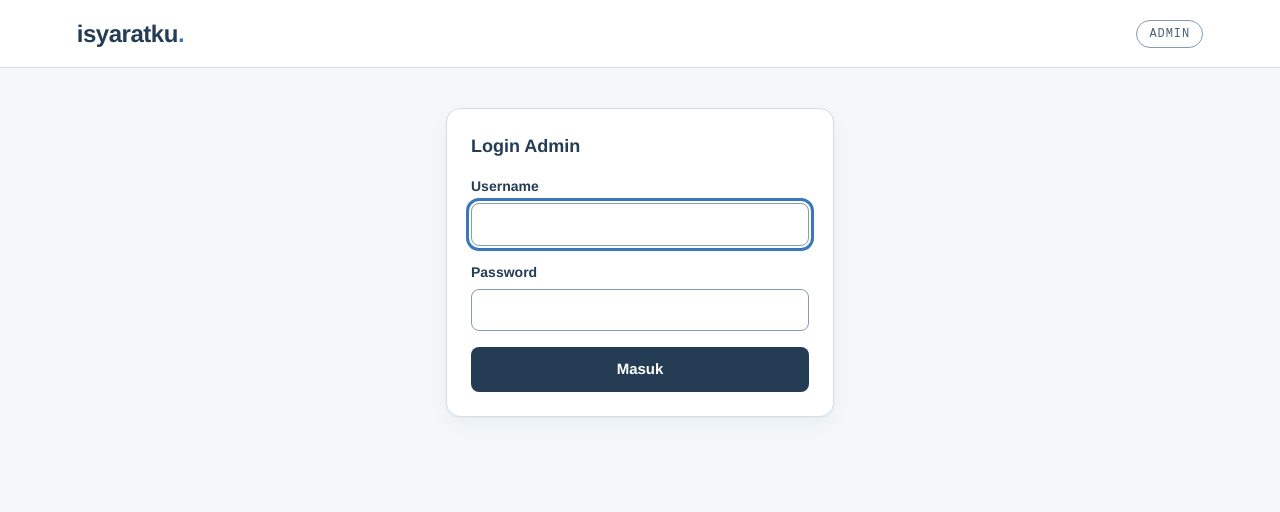
After one commit to victoriapalilingan/isyaratku-cicd, a PHP site: page /admin/login.php in a window 1280 px wide. The commit adds this page. Shown: the top 512 px of the page. Run offline with PHP 8.4, Linux system fonts and the light colour scheme.

Commit message:
feat: login admin dengan sesi PHP, idle timeout, logout, dan log (OWASP A6 A8 A9 G1)

```diff
--- a/frontend/admin/admin.css
+++ b/frontend/admin/admin.css
@@ -511,3 +511,28 @@ tr.is-invalid .col-letter {
         width: 70px;
     }
 }
+
+
+/* =========================================
+   LOGIN & LOGOUT
+   ========================================= */
+
+.admin-account {
+    display: flex;
+    align-items: center;
+    gap: 12px;
+}
+
+.admin-account form {
+    margin: 0;
+}
+
+.login-main {
+    max-width: 420px;
+}
+
+.login-form {
+    display: grid;
+    gap: 16px;
+    margin-top: 16px;
+}
--- a/frontend/admin/api/percobaan.php
+++ b/frontend/admin/api/percobaan.php
@@ -13,7 +13,7 @@
    (waktu berbeda) menggantikan data lama; unggah ulang
    data yang sama tidak menghapus tanda valid/catatan admin.
 
-   Terkunci Basic Auth bersama folder admin/. Body wajib
+   Wajib login admin (sesi PHP, lihat login.php). Body wajib
    application/json sehingga form dari situs lain tidak
    bisa mengirim data (perlu preflight CORS).
    ========================================= */
@@ -21,6 +21,8 @@
 declare(strict_types=1);
 
 require __DIR__ . '/../lib.php';
+
+require_login(true);
 
 header('Content-Type: application/json; charset=utf-8');
 header('Cache-Control: no-store');
--- a/frontend/admin/lib.php
+++ b/frontend/admin/lib.php
@@ -68,3 +68,119 @@ function db(): PDO
 
     return $pdo;
 }
+
+
+/* =====================================
+   LOGIN ADMIN (sesi PHP, menggantikan Basic Auth)
+   A6 : ID sesi diganti setelah login
+   A8 : logout otomatis setelah 15 menit tidak aktif
+   A9 : sesi dihancurkan saat logout
+   G1 : login, logout, dan login gagal dicatat
+   Password tetap dicek ke .htpasswd (bcrypt).
+   ===================================== */
+
+const HTPASSWD_FILE = '/etc/isyaratku/.htpasswd';
+const AUTH_LOG_FILE = '/var/log/isyaratku/admin-auth.log';
+const IDLE_TIMEOUT  = 15 * 60; // detik
+
+function start_session(): void
+{
+    if (session_status() === PHP_SESSION_NONE) {
+        session_start();
+    }
+}
+
+/**
+ * Catat kejadian login/logout ke log di luar webroot.
+ * Username dibersihkan agar tidak bisa menyisipkan baris palsu ke log.
+ */
+function auth_log(string $event, string $user): void
+{
+    $user = preg_replace('/[^A-Za-z0-9_.-]/', '?', mb_substr($user, 0, 50));
+    $line = sprintf(
+        "%s %s user=%s ip=%s\n",
+        date('c'),
+        $event,
+        $user === '' ? '-' : $user,
+        $_SERVER['REMOTE_ADDR'] ?? '-'
+    );
+
+    if (@file_put_contents(AUTH_LOG_FILE, $line, FILE_APPEND | LOCK_EX) === false) {
+        error_log('[isyaratku-auth] ' . trim($line));
+    }
+}
+
+/** Cocokkan username dan password dengan .htpasswd (hanya hash bcrypt yang diterima). */
+function check_credentials(string $user, string $password): bool
+{
+    $lines = @file(HTPASSWD_FILE, FILE_IGNORE_NEW_LINES | FILE_SKIP_EMPTY_LINES) ?: [];
+    $hash = null;
+
+    foreach ($lines as $line) {
+        [$name, $stored] = array_pad(explode(':', $line, 2), 2, '');
+        if ($user !== '' && hash_equals($name, $user)) {
+            $hash = $stored;
+            break;
+        }
+    }
+
+    // Username tidak ada: tetap jalankan bcrypt agar waktu respons sama.
+    $hash ??= '$2y$12$' . str_repeat('a', 53);
+
+    return password_verify($password, $hash) && str_starts_with($hash, '$2y$');
+}
+
+/** Hapus isi sesi, cookie sesi, dan file sesi di server. */
+function destroy_session(): void
+{
+    $_SESSION = [];
+
+    if (ini_get('session.use_cookies')) {
+        $p = session_get_cookie_params();
+        setcookie(session_name(), '', [
+            'expires'  => time() - 42000,
+            'path'     => $p['path'],
+            'domain'   => $p['domain'],
+            'secure'   => $p['secure'],
+            'httponly' => $p['httponly'],
+            'samesite' => $p['samesite'] ?: 'Lax',
+        ]);
+    }
+
+    session_destroy();
+}
+
+/**
+ * Wajib login. Dipanggil di awal setiap halaman/API admin.
+ * $api = true: balas JSON 401, bukan redirect ke halaman login.
+ */
+function require_login(bool $api = false): void
+{
+    start_session();
+
+    $user = (string) ($_SESSION['admin_user'] ?? '');
+    $reason = '';
+
+    if ($user === '') {
+        $reason = 'login';
+    } elseif (time() - (int) ($_SESSION['last_activity'] ?? 0) > IDLE_TIMEOUT) {
+        auth_log('LOGOUT_IDLE', $user);
+        destroy_session();
+        $reason = 'timeout';
+    }
+
+    if ($reason === '') {
+        $_SESSION['last_activity'] = time();
+        return;
+    }
+
+    if ($api) {
+        http_response_code(401);
+        header('Content-Type: application/json; charset=utf-8');
+        echo json_encode(['status' => 'error', 'message' => 'Belum login admin.']);
+        exit;
+    }
+
+    header('Location: login.php' . ($reason === 'timeout' ? '?timeout=1' : ''), true, 303);
+    exit;
+}
--- /dev/null
+++ b/frontend/admin/login.php
@@ -0,0 +1,109 @@
+<?php
+/* =========================================
+   ISYARATKU - LOGIN ADMIN
+   Menggantikan Basic Auth Apache.
+   Password dicek ke /etc/isyaratku/.htpasswd (bcrypt).
+   ========================================= */
+
+declare(strict_types=1);
+
+require __DIR__ . '/lib.php';
+
+start_session();
+
+// Sudah login: langsung ke halaman rekap.
+if (!empty($_SESSION['admin_user'])) {
+    header('Location: ./', true, 303);
+    exit;
+}
+
+if (empty($_SESSION['login_csrf'])) {
+    $_SESSION['login_csrf'] = bin2hex(random_bytes(32));
+}
+
+$error = '';
+$user = '';
+
+if ($_SERVER['REQUEST_METHOD'] === 'POST') {
+    $user = trim((string) ($_POST['username'] ?? ''));
+    $password = (string) ($_POST['password'] ?? '');
+
+    if (!hash_equals($_SESSION['login_csrf'], (string) ($_POST['csrf'] ?? ''))) {
+        $error = 'Sesi kedaluwarsa. Silakan coba lagi.';
+    } elseif (check_credentials($user, $password)) {
+        // A6: ID sesi baru setelah login (mencegah session fixation).
+        session_regenerate_id(true);
+        unset($_SESSION['login_csrf']);
+        $_SESSION['admin_user'] = $user;
+        $_SESSION['last_activity'] = time();
+        auth_log('LOGIN_OK', $user);
+
+        header('Location: ./', true, 303);
+        exit;
+    } else {
+        auth_log('LOGIN_FAILED', $user);
+        sleep(1); // memperlambat percobaan tebak password
+        $error = 'Username atau password salah.';
+    }
+}
+
+$notice = '';
+if (isset($_GET['timeout'])) {
+    $notice = 'Sesi berakhir karena tidak ada aktivitas selama 15 menit. Silakan login lagi.';
+} elseif (isset($_GET['logout'])) {
+    $notice = 'Anda sudah logout.';
+}
+?>
+<!DOCTYPE html>
+<html lang="id">
+
+<head>
+    <meta charset="UTF-8">
+    <meta name="viewport" content="width=device-width, initial-scale=1.0">
+    <meta name="robots" content="noindex, nofollow">
+
+    <title>Login Admin – IsyaratKu</title>
+
+    <link rel="stylesheet" href="../css/theme.css">
+    <link rel="stylesheet" href="admin.css">
+</head>
+
+<body>
+
+    <header class="admin-header">
+        <a href="../index.html" class="admin-brand">isyaratku<span>.</span></a>
+        <span class="admin-badge">Admin</span>
+    </header>
+
+    <main class="admin-main login-main">
+        <section class="card login-card">
+            <h2>Login Admin</h2>
+
+            <?php if ($error !== ''): ?>
+                <p class="alert alert-error" role="alert"><?= h($error) ?></p>
+            <?php elseif ($notice !== ''): ?>
+                <p class="alert alert-success" role="status"><?= h($notice) ?></p>
+            <?php endif; ?>
+
+            <form method="post" class="login-form">
+                <input type="hidden" name="csrf" value="<?= h($_SESSION['login_csrf']) ?>">
+
+                <label class="field">
+                    <span>Username</span>
+                    <input type="text" name="username" value="<?= h($user) ?>"
+                           required maxlength="50" autocomplete="username" autofocus>
+                </label>
+
+                <label class="field">
+                    <span>Password</span>
+                    <input type="password" name="password" required autocomplete="current-password">
+                </label>
+
+                <button type="submit" class="btn btn-primary">Masuk</button>
+            </form>
+        </section>
+    </main>
+
+</body>
+
+</html>
```
Also changed, not shown: frontend/admin/index.php (+10 -4 lines), frontend/admin/logout.php (added, +29 -0 lines).
